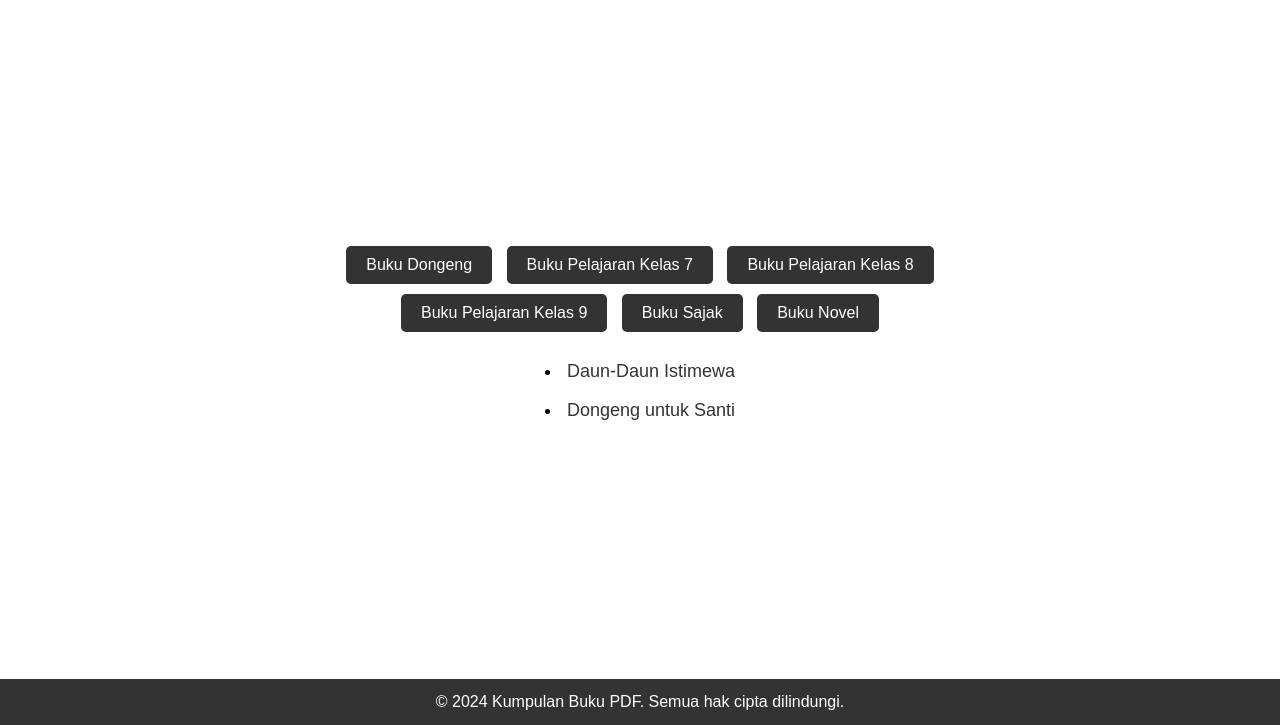
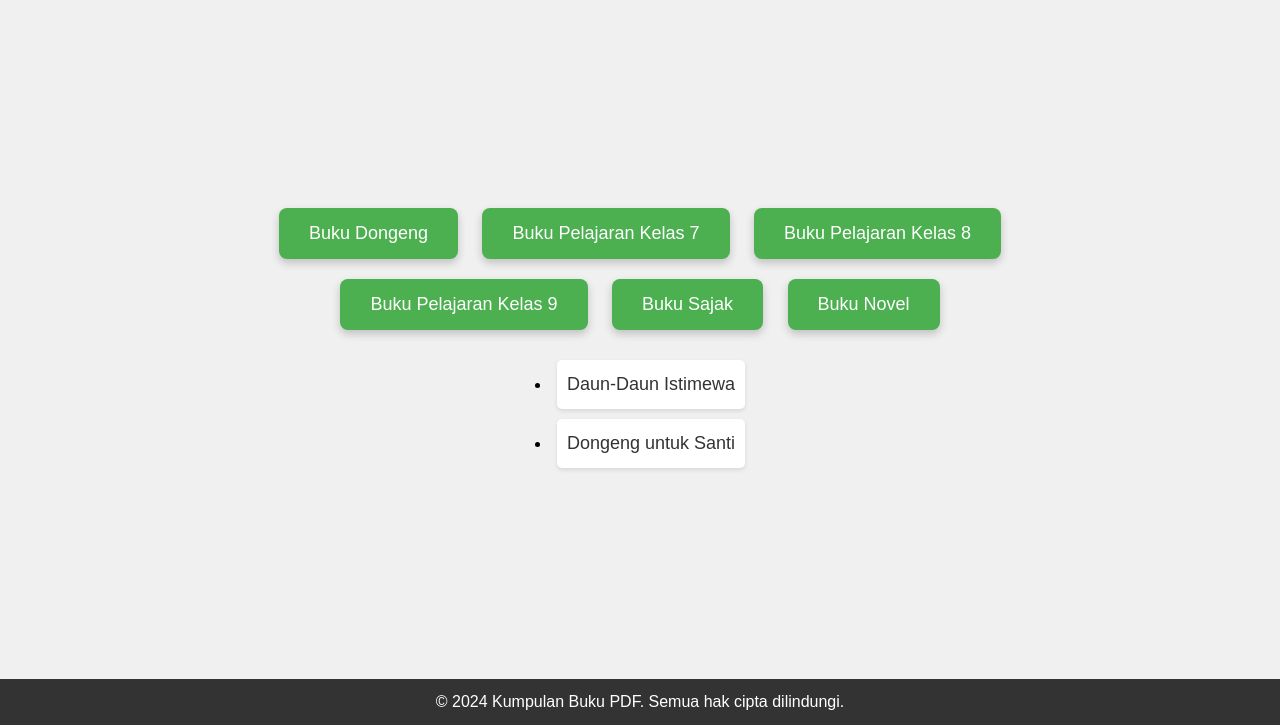
Before and after one commit to Pipin531/elib.github.io, a plain HTML site: page index.html in a window 1280 px wide. Both pictures are taken after a click on the button "Buku Dongeng". Shown: the part 75-800 px from the top of the page. Drawn offline with Linux system fonts and the light colour scheme.

Commit message:
Update styles.css

```diff
--- a/styles.css
+++ b/styles.css
@@ -34,6 +34,7 @@ main {
     justify-content: center;
     align-items: center;
     padding: 20px;
+    background: #f0f0f0; /* Light background for the entire main area */
 }
 
 .container {
@@ -41,24 +42,28 @@ main {
     width: 100%;
 }
 
+/* Book categories */
 .book-categories {
     text-align: center;
     margin-bottom: 20px;
 }
 
 .category-btn {
-    background-color: #333;
+    background-color: #4CAF50; /* Elegant green color */
     color: #fff;
     border: none;
-    padding: 10px 20px;
-    margin: 5px;
+    padding: 15px 30px;
+    margin: 10px;
     cursor: pointer;
-    font-size: 16px;
-    border-radius: 5px;
+    font-size: 18px;
+    border-radius: 8px;
+    box-shadow: 0 4px 8px rgba(0, 0, 0, 0.2);
+    transition: background-color 0.3s, box-shadow 0.3s;
 }
 
 .category-btn:hover {
-    background-color: #555;
+    background-color: #45a049; /* Darker green for hover effect */
+    box-shadow: 0 6px 12px rgba(0, 0, 0, 0.3);
 }
 
 /* Book list styles */
@@ -79,9 +84,17 @@ main {
     color: #333;
     text-decoration: none;
     font-size: 18px;
+    padding: 10px;
+    display: inline-block;
+    background: #fff;
+    border-radius: 5px;
+    box-shadow: 0 2px 4px rgba(0, 0, 0, 0.1);
+    transition: background 0.2s, color 0.2s;
 }
 
 .book-list a:hover {
+    background: #f5f5f5;
+    color: #000;
     text-decoration: underline;
 }
 
```
